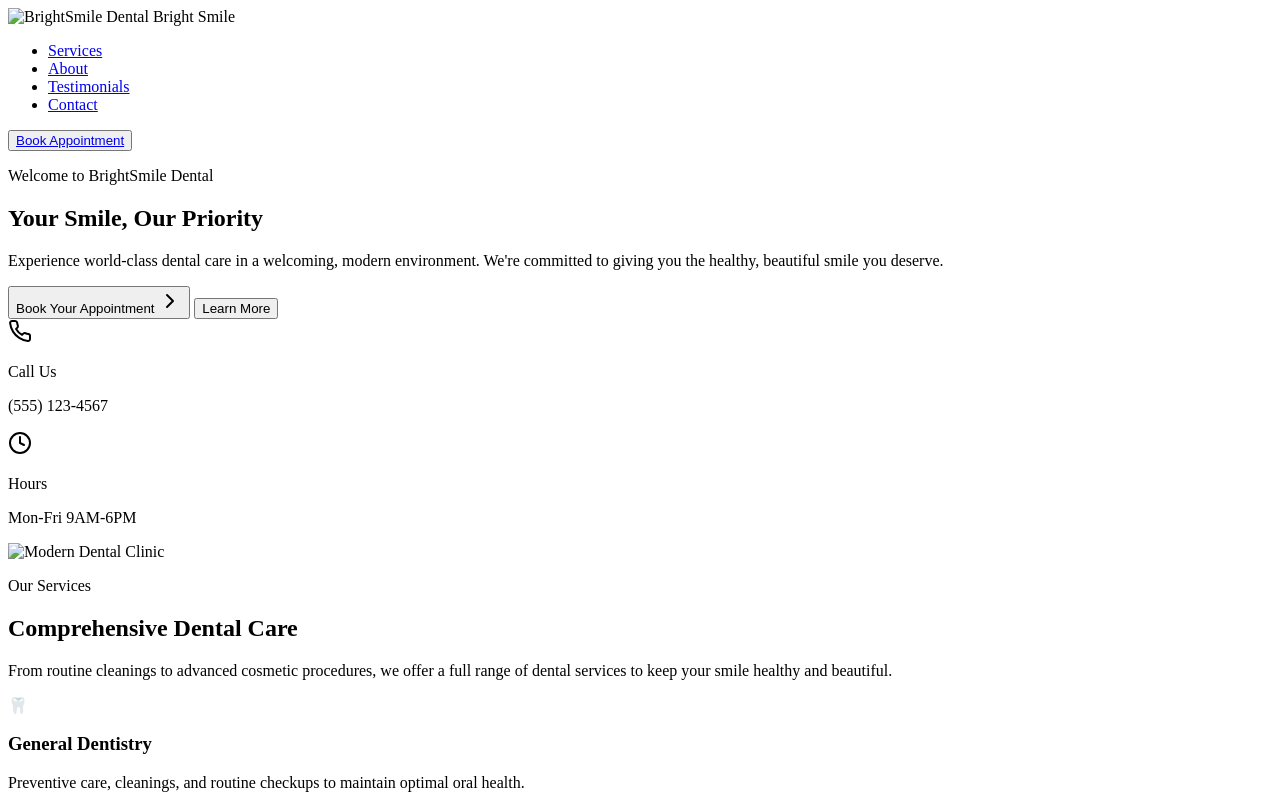
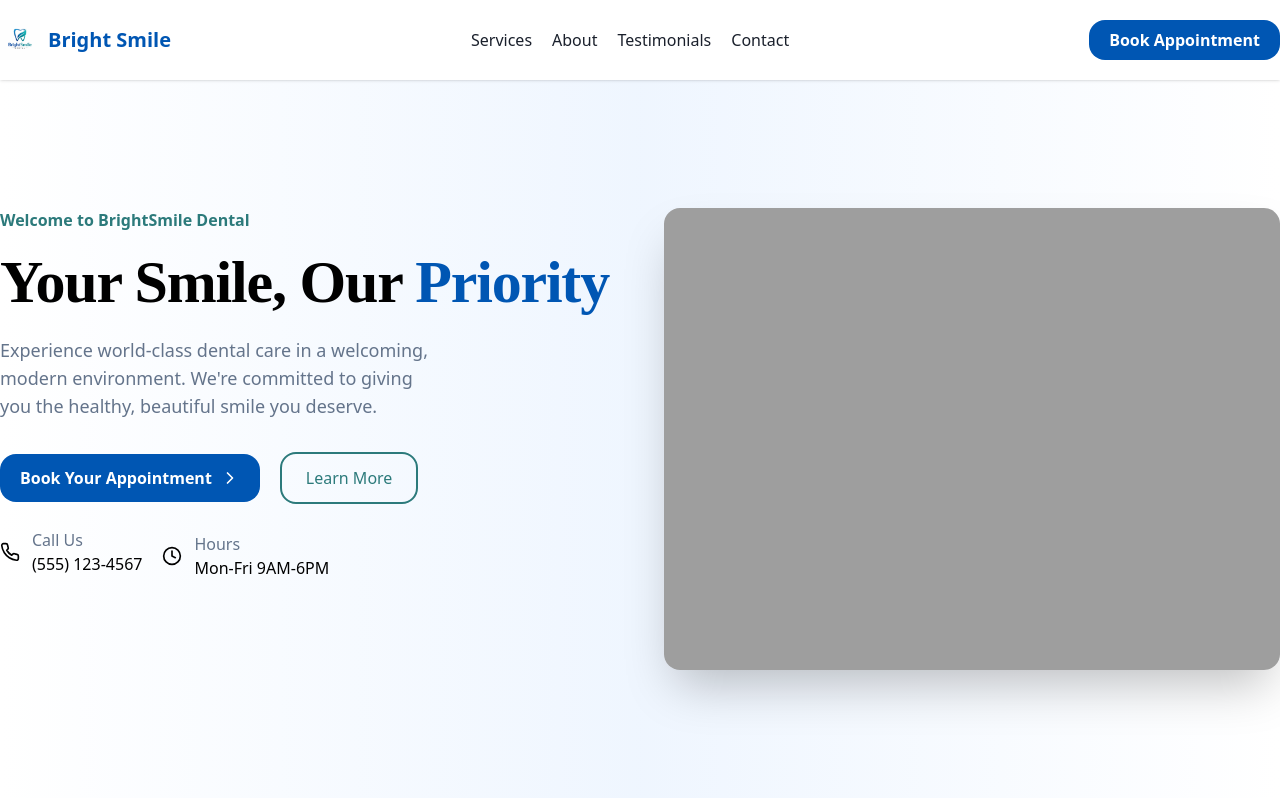
Before and after one commit to MohamedYFadl/Dentist-website, a website: page index.html in a window 1280 px wide. Shown: the top 800 px of the page. Drawn offline with nearby package versions, Linux system fonts and the light colour scheme; the site is published under a folder, as on GitHub Pages, so addresses that start at the root find nothing.

Commit message:
update image paths

```diff
--- a/index.html
+++ b/index.html
@@ -5,11 +5,11 @@
     <meta charset="UTF-8">
     <meta name="viewport" content="width=device-width, initial-scale=1.0">
     <title>Dental Clinic | Smile Dental Care</title>
-    <link rel="shortcut icon" href="/assets/Images/logo.png" type="image/x-icon">
+    <link rel="shortcut icon" href="./assets/Images/logo.png" type="image/x-icon">
     <meta name="keywords" content="dental care, dental clinic ">
     <meta name="description"
         content="Professional dental clinic offering cleaning, implants, whitening, and orthodontics. Book your appointment now.">
-    <link rel="stylesheet" href="/assets/css/output.css">
+    <link rel="stylesheet" href="./assets/css/output.css">
     <link rel="stylesheet" href="https://cdnjs.cloudflare.com/ajax/libs/toastr.js/latest/toastr.min.css" />
 </head>
 
@@ -18,7 +18,7 @@
     <nav class="sticky top-0 bg-white shadow-sm border-b-amber-50 mx-auto left-0 right-0 z-10">
         <div class="container mx-auto flex justify-between items-center py-5 max-sm:px-2">
             <div class="logo-content flex items-center gap-2">
-                <img src="/assets/Images/logo.png" alt="BrightSmile Dental" class="h-10 w-10">
+                <img src="./assets/Images/logo.png" alt="BrightSmile Dental" class="h-10 w-10">
                 <span class="text-xl font-bold text-(--primary)">Bright Smile</span>
             </div>
             <ul class="flex gap-5 items-center max-md:hidden">
@@ -97,7 +97,7 @@
                 </div>
             </div>
             <div class="relative h-96 md:h-full rounded-2xl overflow-hidden shadow-2xl basis-1/2"><img
-                    src="/assets/Images/hero_image.png" alt="Modern Dental Clinic" class="w-full h-full object-cover">
+                    src="./assets/Images/hero_image.png" alt="Modern Dental Clinic" class="w-full h-full object-cover">
             </div>
         </div>
     </section>
@@ -212,7 +212,7 @@
     <section class="py-20 md:py-32 bg-linear-to-r  from-white via-blue-50 to-white" id="about">
         <div class="container mx-auto grid grid-cols-1 md:grid-cols-2 gap-12 items-center max-sm:px-2">
             <div class="relative h-96 md:h-full rounded-2xl overflow-hidden shadow-2xl basis-1/2"><img
-                    src="/assets/Images/patient_smile.png" alt="Happy Patient" class="w-full h-full object-cover">
+                    src="./assets/Images/patient_smile.png" alt="Happy Patient" class="w-full h-full object-cover">
             </div>
             <div class=" max-md:text-center space-y-8">
                 <div class="space-y-4">
@@ -506,7 +506,7 @@
                 class="footer-content grid grid-cols-1 sm:grid-cols-2 md:grid-cols-3 lg:grid-cols-4 max-md:text-center max-md:gap-4">
                 <div>
                     <div class="logo-content flex items-center gap-2">
-                        <img src="/assets/Images/logo.png" alt="BrightSmile Dental" class="h-10 w-10">
+                        <img src="./assets/Images/logo.png" alt="BrightSmile Dental" class="h-10 w-10">
                         <span class="text-xl font-bold text-white">Bright Smile</span>
                     </div>
                     <p class="text-gray-300">Your trusted partner for exceptional dental care.</p>
@@ -547,7 +547,7 @@
     <script type="text/javascript" src="https://cdn.jsdelivr.net/npm/@emailjs/browser@4/dist/email.min.js"></script>
     <script src="https://code.jquery.com/jquery-3.7.1.min.js"></script>
     <script src="https://cdnjs.cloudflare.com/ajax/libs/toastr.js/latest/toastr.min.js"></script>
-    <script src="/assets/js/main.js"></script>
+    <script src="./assets/js/main.js"></script>
 </body>
 
 </html>
```
